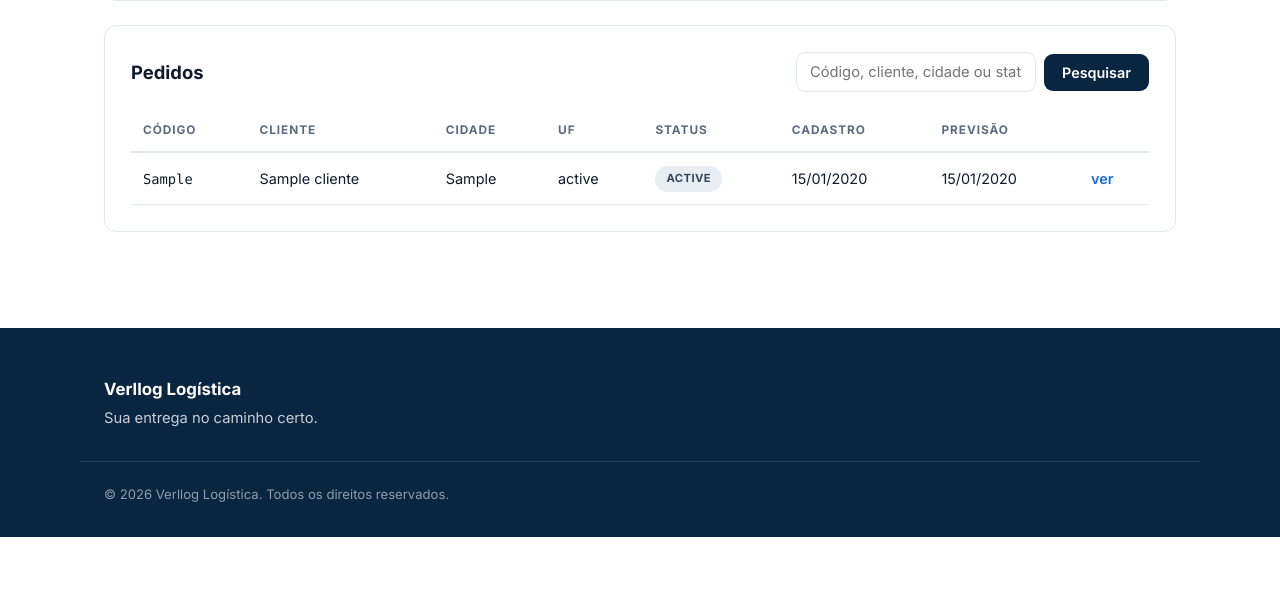
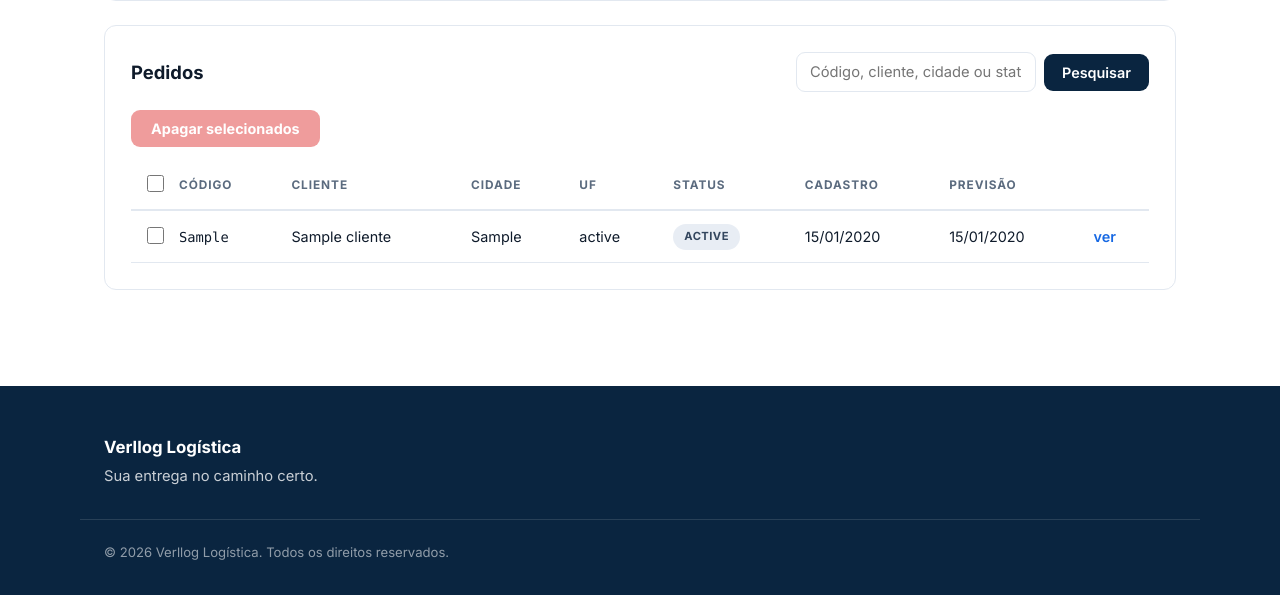
Before and after one commit to polvomal07/verllog, a Flask app: page /admin/ in a window 1280 px wide. Shown: the part 695-1290 px from the top of the page. Before the commit the page ends 1232 px from the top, so only its background shows below. Run offline with Flask 3, Linux system fonts and the light colour scheme; the visitor is signed in with stand-in values (Sample User, id 1); tables that the repository leaves empty hold one stand-in row (values such as "Sample post").

Commit message:
Adiciona exclusão de clientes no painel administrativo
Caixas de seleção na tabela de pedidos e botão na página do pedido, com
aviso de confirmação na própria página. A rota POST /admin/apagar exige
login e apaga o cliente com pedidos e movimentações em cascata.

Co-Authored-By: Claude Opus 5.5 <noreply@anthropic.com>

```diff
--- a/static/css/telas.css
+++ b/static/css/telas.css
@@ -485,6 +485,45 @@
 .link-tabela { color: var(--cor-azul); text-decoration: none; font-weight: 600; }
 .link-tabela:hover { text-decoration: underline; }
 
+.tabela__marcar { width: 1%; padding-right: 0 !important; }
+.tabela__marcar input { width: 17px; height: 17px; cursor: pointer; accent-color: var(--cor-erro); }
+
+/* Exclusão de clientes */
+.botao-perigo {
+  padding: 10px 20px;
+  border: 0;
+  border-radius: 9px;
+  background: var(--cor-erro);
+  color: #fff;
+  font-family: inherit;
+  font-size: .9rem;
+  font-weight: 700;
+  cursor: pointer;
+}
+
+.botao-perigo:hover { filter: brightness(1.08); }
+.botao-perigo:disabled { opacity: .45; cursor: not-allowed; filter: none; }
+
+.exclusao__barra { display: flex; flex-wrap: wrap; align-items: center; gap: 12px; margin-bottom: 14px; }
+.exclusao__contagem { font-size: .88rem; color: var(--texto-suave); }
+
+.exclusao__confirmar {
+  margin: 0 0 18px;
+  padding: 18px 20px;
+  border: 1px solid #fecaca;
+  border-radius: 10px;
+  background: #fef2f2;
+  color: #7f1d1d;
+}
+
+.exclusao__confirmar[hidden] { display: none; }
+.exclusao__titulo { margin: 0 0 8px; font-weight: 700; }
+.exclusao__lista { margin: 0 0 12px; padding-left: 20px; font-size: .9rem; max-height: 180px; overflow-y: auto; }
+.exclusao__alerta { margin: 0 0 14px; font-size: .88rem; }
+.exclusao__acoes { display: flex; flex-wrap: wrap; gap: 10px; }
+.exclusao__acoes .botao-secundario { background: #fff; font-family: inherit; cursor: pointer; }
+form.bloco .exclusao__confirmar { margin: 16px 0 0; }
+
 .resumo--admin { grid-template-columns: repeat(auto-fit, minmax(180px, 1fr)); }
 .resumo--admin dt { color: var(--texto-suave); }
 .resumo--admin dd { color: var(--texto); }
--- /dev/null
+++ b/static/js/admin.js
@@ -0,0 +1,102 @@
+/* ==========================================================================
+   Verllog Logística — exclusão de clientes no painel
+
+   O botão "Apagar" não envia nada: ele abre um aviso na própria página com os
+   nomes e a quantidade de pedidos. Só o "Confirmar exclusão" envia o
+   formulário para /admin/apagar.
+
+   Um cliente pode ter mais de um pedido, então aparece em mais de uma linha.
+   Marcar uma linha marca todas as do mesmo cliente, para ficar claro que
+   tudo dele vai junto.
+   ========================================================================== */
+
+document.querySelectorAll("form[data-apagar]").forEach((form) => {
+  const abrir = form.querySelector("[data-apagar-abrir]");
+  const painel = form.querySelector("[data-apagar-painel]");
+  const resumo = form.querySelector("[data-apagar-resumo]");
+  const lista = form.querySelector("[data-apagar-lista]");
+  const cancelar = form.querySelector("[data-apagar-cancelar]");
+  const contagem = form.querySelector("[data-apagar-contagem]");
+  const todos = form.querySelector("[data-apagar-todos]");
+  const marcadores = [...form.querySelectorAll('input[type="checkbox"][name="clientes"]')];
+
+  // Na página do pedido o cliente vem num campo escondido, sempre "marcado".
+  function selecionados() {
+    const campos = marcadores.length
+      ? marcadores.filter((campo) => campo.checked)
+      : [...form.querySelectorAll('input[name="clientes"]')];
+
+    const porId = new Map();
+    campos.forEach((campo) => {
+      porId.set(campo.value, {
+        nome: campo.dataset.nome,
+        pedidos: Number(campo.dataset.pedidos) || 0,
+      });
+    });
+    return [...porId.values()];
+  }
+
+  function plural(numero, singular, varios) {
+    return numero + " " + (numero === 1 ? singular : varios);
+  }
+
+  function fecharPainel() {
+    painel.hidden = true;
+  }
+
+  function atualizar() {
+    const clientes = selecionados();
+    if (marcadores.length) {
+      abrir.disabled = clientes.length === 0;
+      contagem.textContent = clientes.length
+        ? plural(clientes.length, "cliente selecionado", "clientes selecionados")
+        : "";
+      if (todos) {
+        const marcados = marcadores.filter((campo) => campo.checked).length;
+        todos.checked = marcados > 0 && marcados === marcadores.length;
+        todos.indeterminate = marcados > 0 && marcados < marcadores.length;
+      }
+    }
+    // Mudou a seleção com o aviso aberto: fecha para não confirmar outra lista.
+    fecharPainel();
+  }
+
+  marcadores.forEach((campo) => {
+    campo.addEventListener("change", () => {
+      marcadores
+        .filter((outro) => outro.value === campo.value)
+        .forEach((outro) => { outro.checked = campo.checked; });
+      atualizar();
+    });
+  });
+
+  if (todos) {
+    todos.addEventListener("change", () => {
+      marcadores.forEach((campo) => { campo.checked = todos.checked; });
+      atualizar();
+    });
+  }
+
+  abrir.addEventListener("click", () => {
+    const clientes = selecionados();
+    if (!clientes.length) return;
+
+    const pedidos = clientes.reduce((soma, cliente) => soma + cliente.pedidos, 0);
+    resumo.textContent =
+      "Apagar " + plural(clientes.length, "cliente", "clientes") +
+      " e " + plural(pedidos, "pedido", "pedidos") + "?";
+
+    lista.replaceChildren(...clientes.map((cliente) => {
+      const item = document.createElement("li");
+      item.textContent = cliente.nome + " (" + plural(cliente.pedidos, "pedido", "pedidos") + ")";
+      return item;
+    }));
+
+    painel.hidden = false;
+    painel.scrollIntoView({ behavior: "smooth", block: "nearest" });
+  });
+
+  cancelar.addEventListener("click", fecharPainel);
+
+  atualizar();
+});
--- /dev/null
+++ b/templates/admin/_confirmar_exclusao.html
@@ -0,0 +1,15 @@
+{# Aviso de confirmação da exclusão. Fica escondido até o botão de apagar
+   ser clicado; quem preenche a lista e os números é o static/js/admin.js. #}
+<div class="exclusao__confirmar" data-apagar-painel hidden role="alertdialog"
+     aria-labelledby="exclusao-titulo">
+  <p class="exclusao__titulo" id="exclusao-titulo" data-apagar-resumo></p>
+  <ul class="exclusao__lista" data-apagar-lista></ul>
+  <p class="exclusao__alerta">
+    Os pedidos e todo o histórico de rastreio desses clientes serão apagados.
+    Não dá para desfazer.
+  </p>
+  <div class="exclusao__acoes">
+    <button class="botao-perigo" type="submit">Confirmar exclusão</button>
+    <button class="botao-secundario" type="button" data-apagar-cancelar>Cancelar</button>
+  </div>
+</div>
--- a/templates/admin/painel.html
+++ b/templates/admin/painel.html
@@ -113,10 +113,25 @@
       </div>
 
       {% if pedidos %}
+        <form method="post" action="{{ url_for('admin.apagar') }}" data-apagar>
+        <input type="hidden" name="busca" value="{{ busca }}">
+
+        <div class="exclusao__barra">
+          <button class="botao-perigo" type="button" data-apagar-abrir disabled>
+            Apagar selecionados
+          </button>
+          <span class="exclusao__contagem" data-apagar-contagem></span>
+        </div>
+
+        {% include "admin/_confirmar_exclusao.html" %}
+
         <div class="tabela-rolagem">
           <table class="tabela">
             <thead>
               <tr>
+                <th class="tabela__marcar">
+                  <input type="checkbox" data-apagar-todos aria-label="Selecionar todos">
+                </th>
                 <th>Código</th>
                 <th>Cliente</th>
                 <th>Cidade</th>
@@ -130,6 +145,12 @@
             <tbody>
               {% for pedido in pedidos %}
                 <tr>
+                  <td class="tabela__marcar">
+                    <input type="checkbox" name="clientes" value="{{ pedido.cliente.id }}"
+                           data-nome="{{ pedido.cliente.nome }}"
+                           data-pedidos="{{ pedido.cliente.pedidos|length }}"
+                           aria-label="Selecionar {{ pedido.cliente.nome }}">
+                  </td>
                   <td><code>{{ pedido.codigo_rastreio }}</code></td>
                   <td>{{ pedido.cliente.nome }}</td>
                   <td>{{ pedido.cliente.cidade }}</td>
@@ -155,6 +176,7 @@
             </tbody>
           </table>
         </div>
+        </form>
       {% else %}
         <p class="bloco__texto">
           {% if busca %}
@@ -169,3 +191,7 @@
   </div>
 </section>
 {% endblock %}
+
+{% block scripts %}
+<script src="{{ url_for('static', filename='js/admin.js') }}"></script>
+{% endblock %}
--- a/views/admin.py
+++ b/views/admin.py
@@ -22,6 +22,7 @@ from flask import (
 from werkzeug.utils import secure_filename
 
 from config import Config
+from extensions import db
 from models import Cliente, Pedido
 from services import gerador_codigo
 from services.importador import ErroDePlanilha, importar_planilha
@@ -209,6 +210,51 @@ def importar():
     return redirect(url_for("admin.painel"))
 
 
+# ----------------------------------------------------------------------
+# Exclusão
+# ----------------------------------------------------------------------
+
+
+@admin_bp.route("/apagar", methods=["POST"])
+@login_obrigatorio
+def apagar():
+    """
+    Apaga os clientes marcados, com todos os pedidos e movimentações deles.
+
+    A exclusão é definitiva. Pedidos e movimentações saem junto por causa do
+    cascade="all, delete-orphan" nos models, então não sobra nada solto.
+    """
+    ids = {int(valor) for valor in request.form.getlist("clientes") if valor.isdigit()}
+    busca = request.form.get("busca", "").strip()
+    destino = url_for("admin.painel", busca=busca) if busca else url_for("admin.painel")
+
+    if not ids:
+        flash("Selecione pelo menos um cliente para apagar.", "erro")
+        return redirect(destino)
+
+    clientes = Cliente.query.filter(Cliente.id.in_(ids)).all()
+
+    if not clientes:
+        flash("Os clientes selecionados não existem mais.", "erro")
+        return redirect(destino)
+
+    total_pedidos = sum(len(cliente.pedidos) for cliente in clientes)
+    for cliente in clientes:
+        db.session.delete(cliente)
+    db.session.commit()
+
+    flash(
+        "Apagados: "
+        + str(len(clientes))
+        + (" cliente" if len(clientes) == 1 else " clientes")
+        + " e "
+        + str(total_pedidos)
+        + (" pedido." if total_pedidos == 1 else " pedidos."),
+        "sucesso",
+    )
+    return redirect(destino)
+
+
 @admin_bp.route("/gerar-codigo")
 @login_obrigatorio
 def gerar_codigo():
```
Also changed, not shown: templates/admin/pedido.html (+18 -0 lines).
